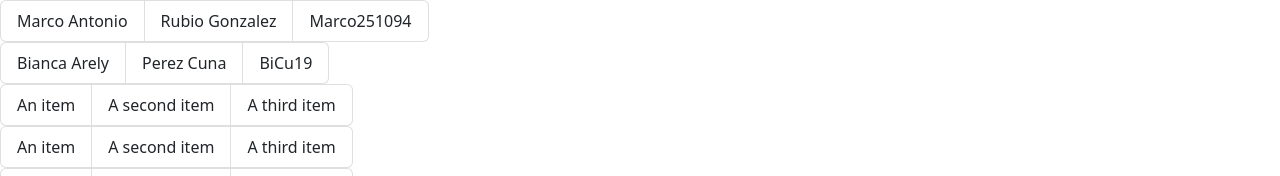
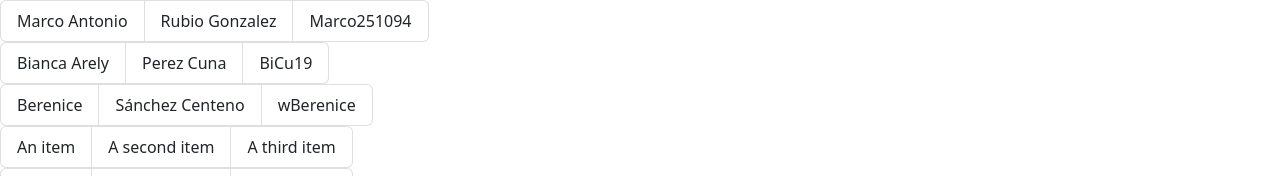
Before and after one commit to Omiced/Equipo6_tabla, a plain HTML site: page index.html in a window 1280 px wide. Shown: the top 176 px of the page. Drawn offline with nearby package versions, Linux system fonts and the light colour scheme.

Commit message:
se agrego usuario berenice

```diff
--- a/index.html
+++ b/index.html
@@ -21,9 +21,9 @@
             <li class="list-group-item">BiCu19</li>
           </ul>
           <ul class="list-group list-group-horizontal-md">
-            <li class="list-group-item">An item</li>
-            <li class="list-group-item">A second item</li>
-            <li class="list-group-item">A third item</li>
+            <li class="list-group-item">Berenice</li>
+            <li class="list-group-item">Sánchez Centeno</li>
+            <li class="list-group-item">wBerenice</li>
           </ul>
           <ul class="list-group list-group-horizontal-lg">
             <li class="list-group-item">An item</li>
```
